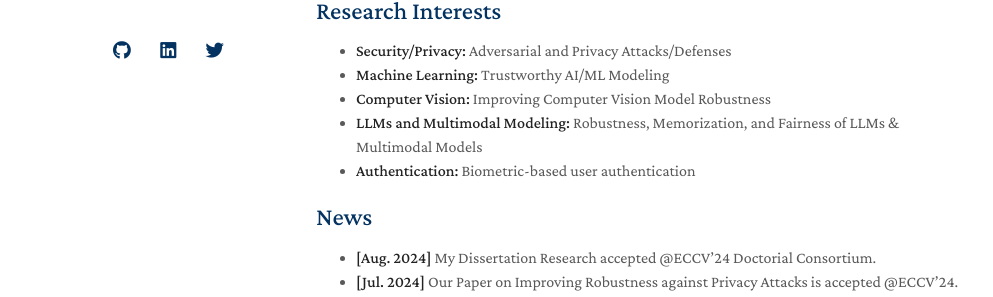
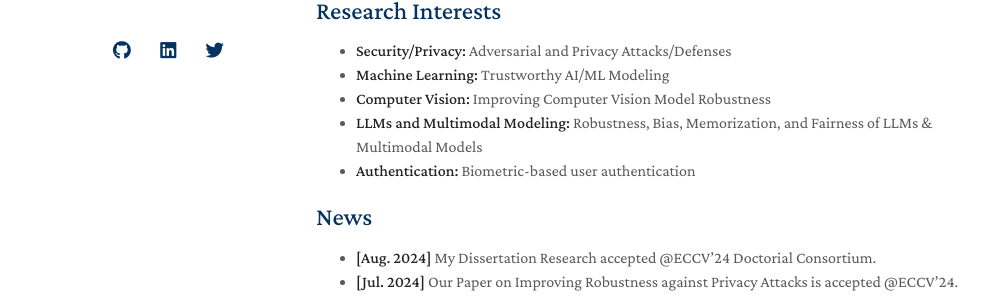
Before and after one commit to SayantonDibbo/SayantonDibbo.github.io, a Jekyll site: the page built from index.md, in a window 1280 px wide and 900 px high. Shown: the part 320-617 px from the top of the window, without its empty margins (154-1147 px from the left). Built offline with Jekyll 4.4.1, drawn with Linux system fonts in a browser that asks for light colours; nearby versions of some CDN libraries; a style sheet for code colours, icons or effects is not loaded; our own code applies the rules of GitHub Pages for plain Markdown files.

Commit message:
Update index.md

```diff
--- a/index.md
+++ b/index.md
@@ -15,7 +15,7 @@ In my free time, I love to travel to new places.
 - **Security/Privacy:** Adversarial and Privacy Attacks/Defenses
 - **Machine Learning:** Trustworthy AI/ML Modeling
 - **Computer Vision:** Improving Computer Vision Model Robustness
-- **LLMs and Multimodal Modeling:** Robustness, Memorization, and Fairness of LLMs & Multimodal Models
+- **LLMs and Multimodal Modeling:** Robustness, Bias, Memorization, and Fairness of LLMs & Multimodal Models
 - **Authentication:** Biometric-based user authentication
 
 
```
